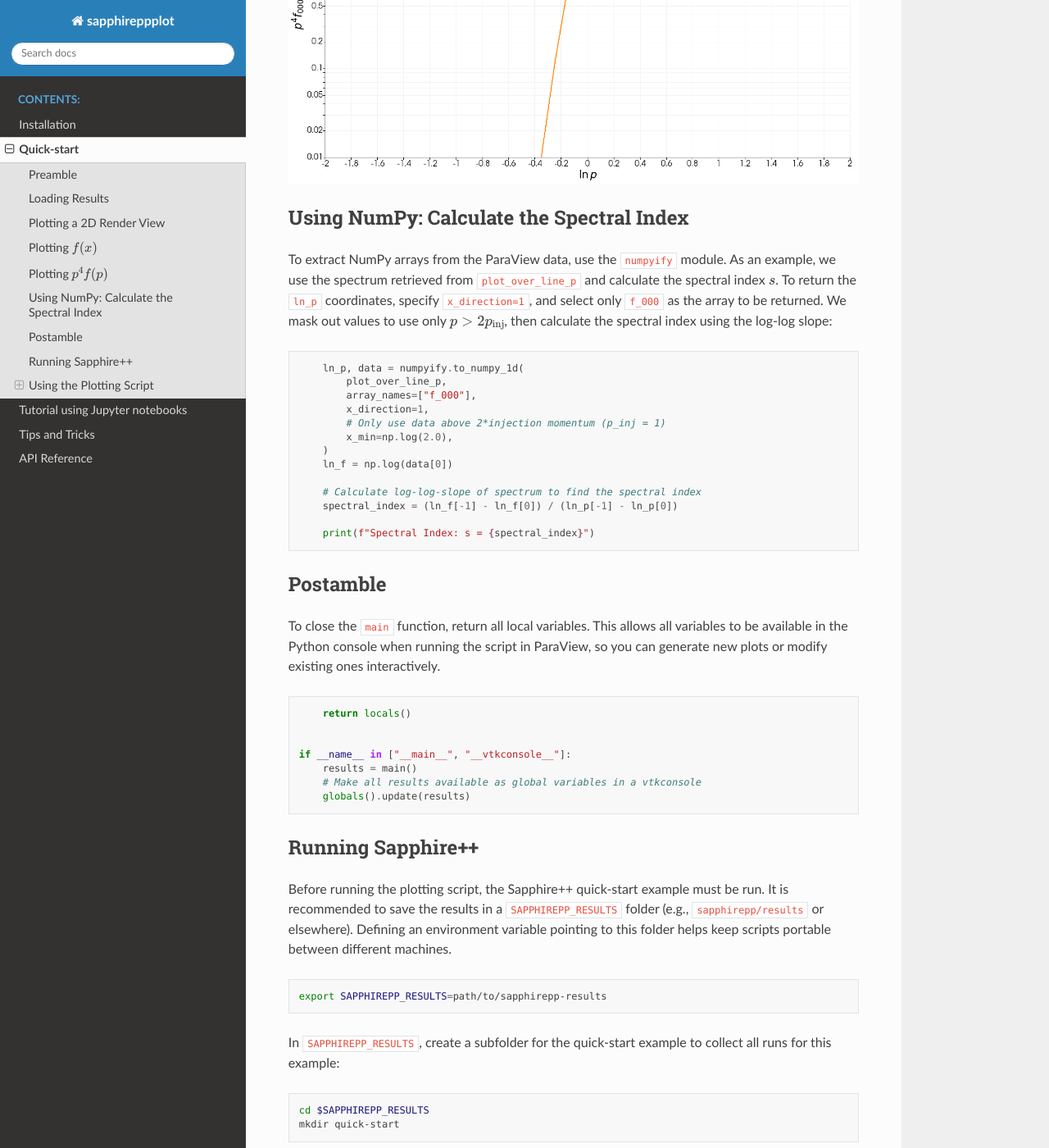
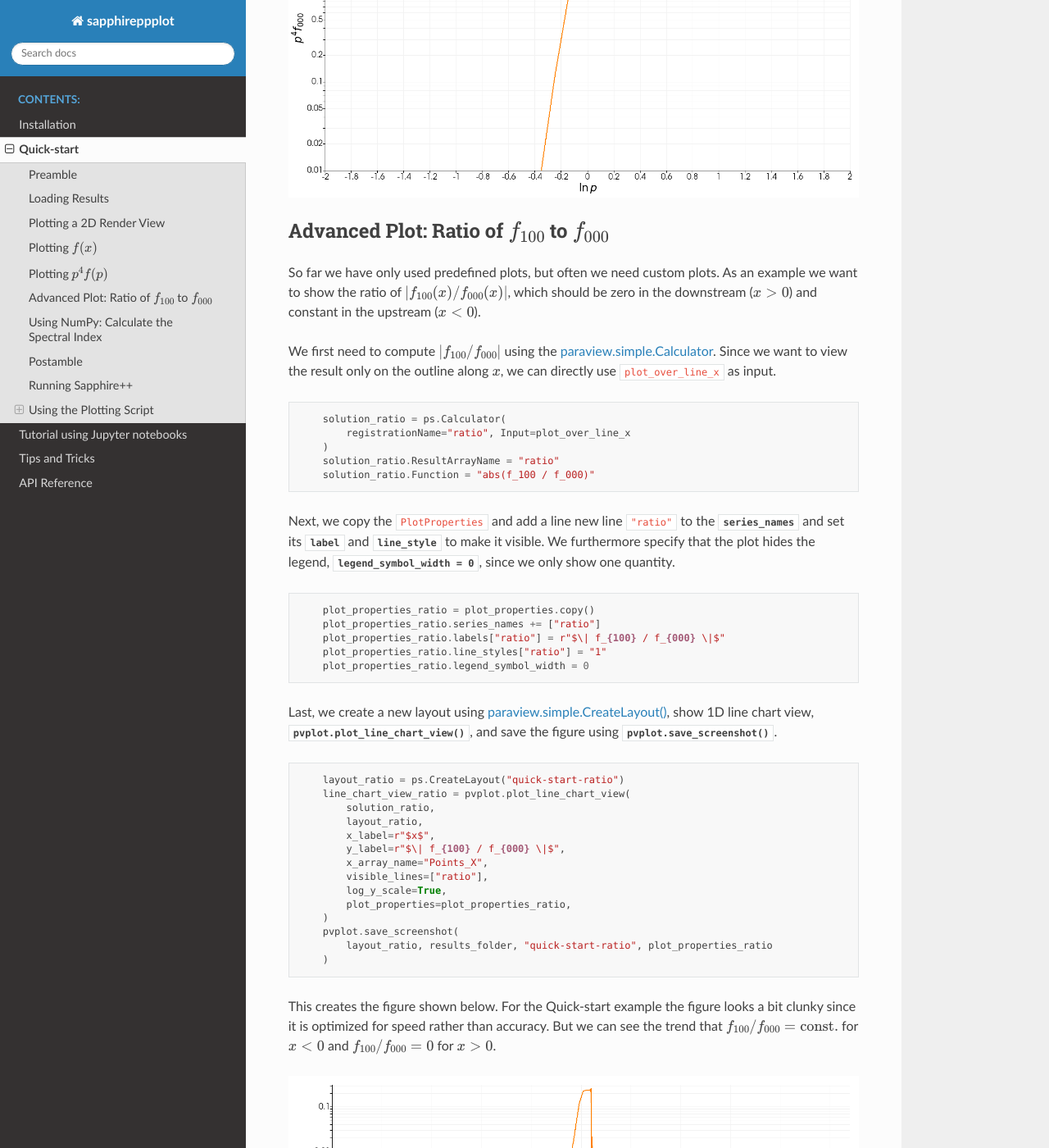
Before and after one commit to sapphirepp/sapphireppplot, a Sphinx documentation site: the page built from docs/examples/plot_quick_start.md, in a window 1280 px wide and 1400 px high, scrolled down 3911 px. Shown: the whole window at 82% size. Built offline with Sphinx 7.4.7 and the Read the Docs theme 3.1.0, drawn with Linux system fonts in a browser that asks for light colours; some of the changed text lies outside the part shown.

Commit message:
docs(quick-start): Add advanced plot

````diff
--- a/docs/examples/plot_quick_start.md
+++ b/docs/examples/plot_quick_start.md
@@ -9,12 +9,20 @@ The script presented here can be found in the `examples` folder as
 
 ## Preamble
 
-First, import `numpy` and the `vfp` and `numpyify` modules from `sapphireppplot`.
+First, import `numpy` and
+{pv}`paraview.simple <paraview.simple.html>`.
+In this example,
+we use the
+{py:mod}`vfp <sapphireppplot.vfp>`,
+{py:mod}`pvplot <sapphireppplot.pvplot>` and
+{py:mod}`numpyify <sapphireppplot.numpyify>`
+modules from `sapphireppplot`.
 Then, define the `main` function to create the plots:
 
 ```python
 import numpy as np
-from sapphireppplot import vfp, numpyify
+import paraview.simple as ps
+from sapphireppplot import vfp, pvplot, numpyify
 
 
 def main() -> dict:
@@ -69,7 +86,8 @@ and to use subfolders for different examples, such as `quick-start`.
 
 ## Plotting a 2D Render View
 
-As a first plot, we show the 2D view of the data.
+As a first plot, we show the 2D view of the data
+using the {py:func}`vfp.plot_f_lms_2d() <sapphireppplot.vfp.plot_f_lms_2d>` function.
 The figure is named `quick-start-2D`
 and saved in the same `results_folder` as the Sapphire++ results.
 To display the $f_{000}$ component, set `lms_index=[0, 0, 0]`.
@@ -120,9 +138,11 @@ and use an offset to specify that the profile is shown at $\ln p = 0.05$
 
 ## Plotting $p^4 f(p)$
 
-As a final plot, we show the scaled spectrum $p^4 f_{000}$ at $x=0.1$.
-First, scale the distribution function to $p^4 f$ using `vfp.scale_distribution_function`.
-Then, plot the spectrum of the scaled solution (`solution_scaled`) using `vfp.plot_f_lms_over_p`,
+As second to final plot, we show the scaled spectrum $p^4 f_{000}$ at $x=0.1$.
+First, scale the distribution function to $p^4 f$ using
+{py:func}`vfp.scale_distribution_function() <sapphireppplot.vfp.scale_distribution_function>`.
+Then, plot the spectrum of the scaled solution (`solution_scaled`)
+using {py:func}`vfp.plot_f_lms_over_p() <sapphireppplot.vfp.plot_f_lms_over_p>`,
 showing only the $f_{000}$ component.
 
 ```python
@@ -143,10 +163,88 @@ showing only the $f_{000}$ component.
 
 ![Quick-start spectrum](figures/quick-start-f-p.png)
 
+## Advanced Plot: Ratio of $f_{100}$ to $f_{000}$
+
+So far we have only used predefined plots,
+but often we need custom plots.
+As an example we want to show the ratio of
+$|f_{100}(x) / f_{000}(x)|$,
+which should be zero in the downstream ($x>0$)
+and constant in the upstream ($x<0$).
+
+We first need to compute $|f_{100} / f_{000}|$
+using the {ps}`Calculator`.
+Since we want to view the result only on the outline along $x$,
+we can directly use `plot_over_line_x` as input.
+
+```python
+    solution_ratio = ps.Calculator(
+        registrationName="ratio", Input=plot_over_line_x
+    )
+    solution_ratio.ResultArrayName = "ratio"
+    solution_ratio.Function = "abs(f_100 / f_000)"
+```
+
+Next, we copy the `PlotProperties` and
+add a line new line `"ratio"` to the
+{py:attr}`series_names <sapphireppplot.plot_properties.PlotProperties.series_names>`
+and set its
+{py:attr}`label <sapphireppplot.plot_properties.PlotProperties.labels>`
+and
+{py:attr}`line_style <sapphireppplot.plot_properties.PlotProperties.line_styles>`
+to make it visible.
+We furthermore specify that the plot hides the legend,
+{py:attr}`legend_symbol_width = 0 <sapphireppplot.plot_properties.PlotProperties.legend_symbol_width>`,
+since we only show one quantity.
+
+```python
+    plot_properties_ratio = plot_properties.copy()
+    plot_properties_ratio.series_names += ["ratio"]
+    plot_properties_ratio.labels["ratio"] = r"$\| f_{100} / f_{000} \|$"
+    plot_properties_ratio.line_styles["ratio"] = "1"
+    plot_properties_ratio.legend_symbol_width = 0
+```
+
+Last, we create a new layout using
+{pv}`paraview.simple.CreateLayout() <paraview.simple.html#paraview.simple.CreateLayout>`,
+show 1D line chart view,
+{py:func}`pvplot.plot_line_chart_view() <sapphireppplot.pvplot.plot_line_chart_view>`,
+and save the figure using
+{py:func}`pvplot.save_screenshot() <sapphireppplot.pvplot.save_screenshot>`.
+
+```python
+    layout_ratio = ps.CreateLayout("quick-start-ratio")
+    line_chart_view_ratio = pvplot.plot_line_chart_view(
+        solution_ratio,
+        layout_ratio,
+        x_label=r"$x$",
+        y_label=r"$\| f_{100} / f_{000} \|$",
+        x_array_name="Points_X",
+        visible_lines=["ratio"],
+        log_y_scale=True,
+        plot_properties=plot_properties_ratio,
+    )
+    pvplot.save_screenshot(
+        layout_ratio, results_folder, "quick-start-ratio", plot_properties_ratio
+    )
+```
+
+This creates the figure shown below.
+For the Quick-start example the figure looks a bit clunky
+since it is optimized for speed rather than accuracy.
+But we can see the trend that
+$f_{100} / f_{000} = \mathrm{const.}$ for $x < 0$
+and
+$f_{100} / f_{000} = 0$ for $x > 0$.
+
+![Quick-start ratio](figures/quick-start-ratio.png)
+
 ## Using NumPy: Calculate the Spectral Index
 
-To extract NumPy arrays from the ParaView data, use the `numpyify` module.
-As an example, we use the spectrum retrieved from `plot_over_line_p`
+To extract NumPy arrays from the ParaView data,
+use the {py:mod}`numpyify <sapphireppplot.numpyify>` module.
+As an example, we retrieve the spectrum from `plot_over_line_p`
+using {py:func}`numpyify.to_numpy_1d() <sapphireppplot.numpyify.to_numpy_1d>`
 and calculate the spectral index $s$.
 To return the `ln_p` coordinates, specify `x_direction=1`,
 and select only `f_000` as the array to be returned.
````
Also changed, not shown: other parts of docs/examples/plot_quick_start.md (+17 -8 lines), docs/examples/figures/quick-start-ratio.png (added), 1 other file.
